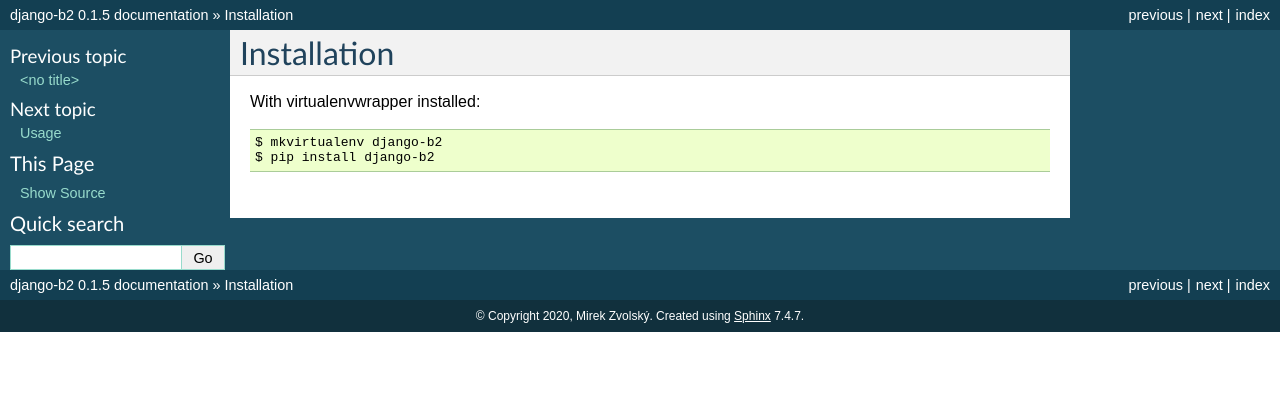
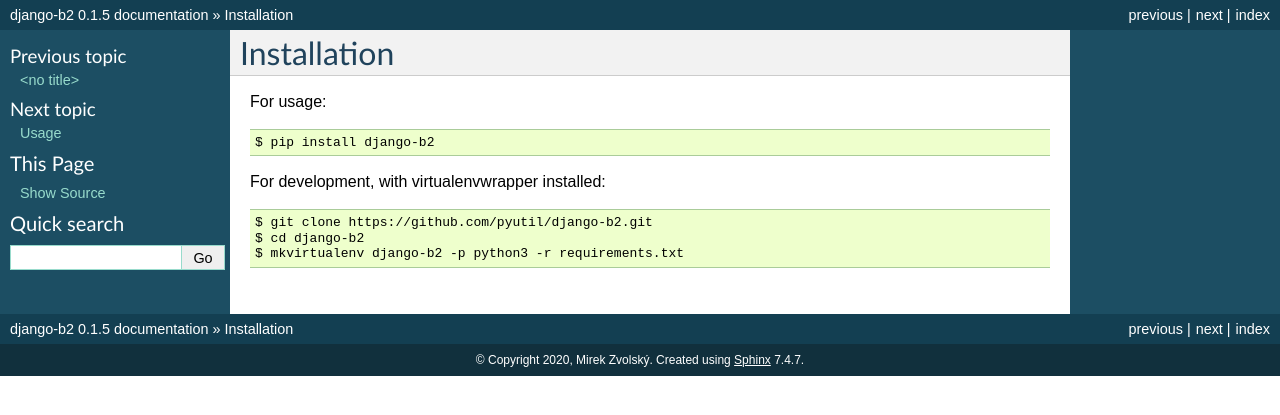
Before and after one commit to pyutil/django-b2, a Sphinx documentation site: the page built from docs/installation.rst, in a window 1280 px wide. Shown: the top 415 px of the page. Built offline with Sphinx 7.4.7, drawn with Linux system fonts in a browser that asks for light colours.

Commit message:
minor changes in helping files

```diff
--- a/docs/installation.rst
+++ b/docs/installation.rst
@@ -2,7 +2,12 @@
 Installation
 ============
 
-With virtualenvwrapper installed::
+For usage::
 
-    $ mkvirtualenv django-b2
     $ pip install django-b2
+
+For development, with virtualenvwrapper installed::
+
+    $ git clone https://github.com/pyutil/django-b2.git
+    $ cd django-b2
+    $ mkvirtualenv django-b2 -p python3 -r requirements.txt
```
Also changed, not shown: setup.cfg (+0 -9 lines).
